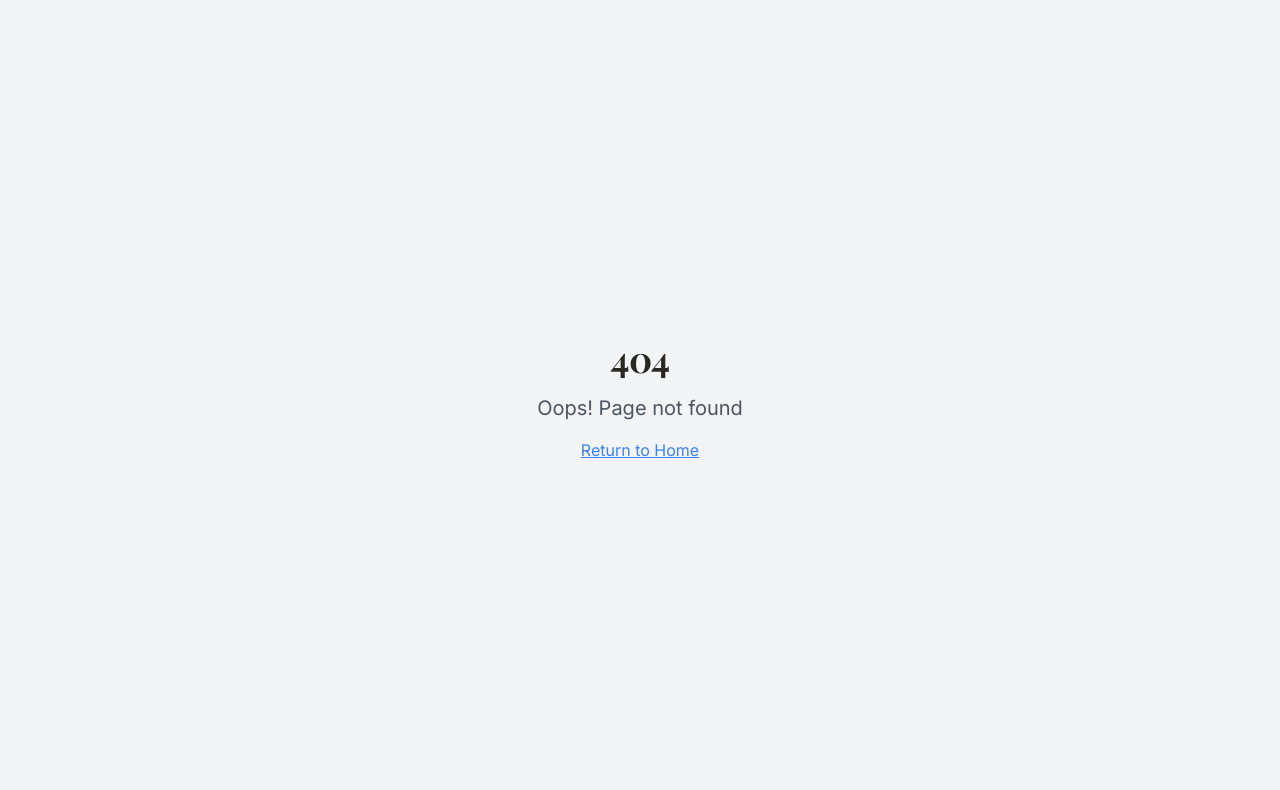
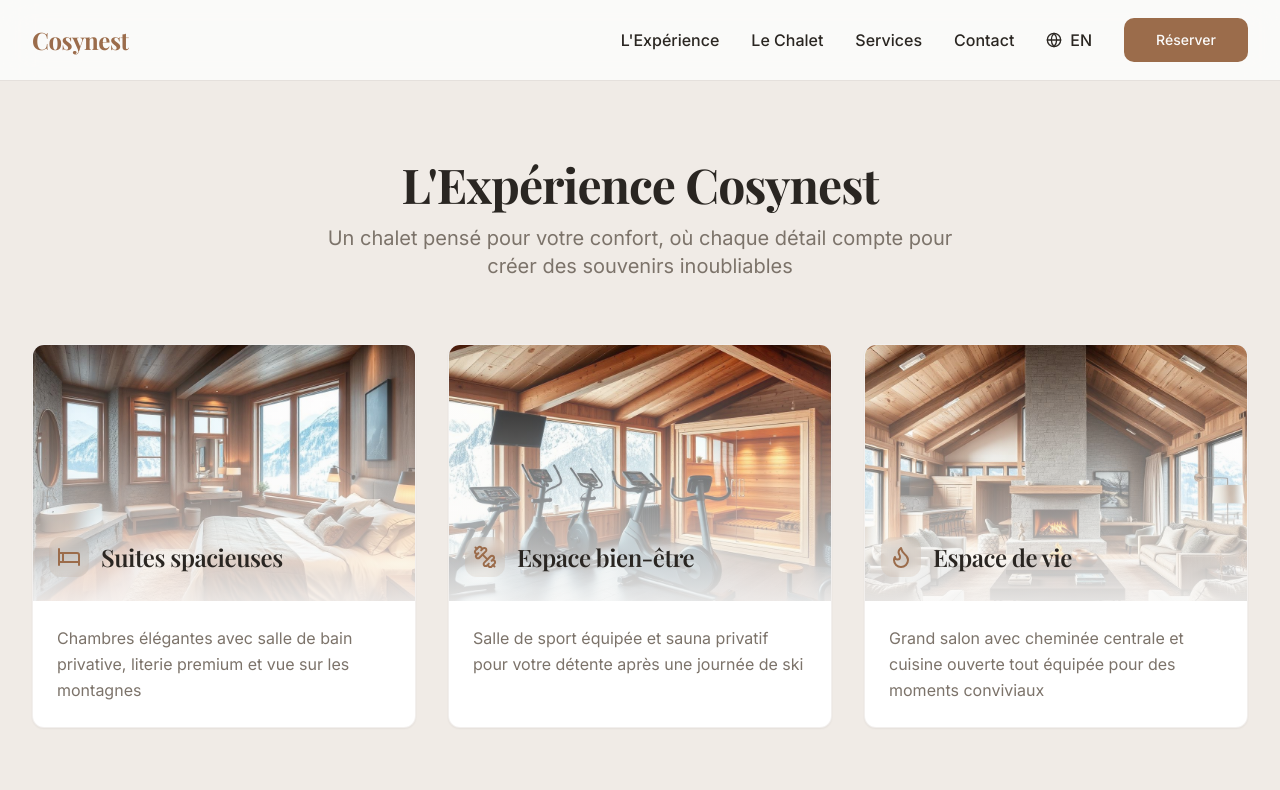
Before and after one commit to sebastienteissonniere-dot/cosynest-alpine-escape-4d6c5cd0, a React (Vite) app: page /chalet in a window 1280 px wide. Before the commit this address had no page. Shown: the top 790 px of the page. Built offline with nearby package versions, Linux system fonts and the light colour scheme; the HTML template or start-up script is replaced by a standard one.

Commit message:
Add "Le Chalet" page navigation

```diff
--- a/src/App.tsx
+++ b/src/App.tsx
@@ -6,6 +6,7 @@ import { BrowserRouter, Routes, Route } from "react-router-dom";
 import { LanguageProvider } from "@/contexts/LanguageContext";
 import Index from "./pages/Index";
 import Reservation from "./pages/Reservation";
+import Chalet from "./pages/Chalet";
 import NotFound from "./pages/NotFound";
 
 const queryClient = new QueryClient();
@@ -19,6 +20,7 @@ const App = () => (
         <BrowserRouter>
           <Routes>
             <Route path="/" element={<Index />} />
+            <Route path="/chalet" element={<Chalet />} />
             <Route path="/reservation" element={<Reservation />} />
             {/* ADD ALL CUSTOM ROUTES ABOVE THE CATCH-ALL "*" ROUTE */}
             <Route path="*" element={<NotFound />} />
--- a/src/components/Navigation.tsx
+++ b/src/components/Navigation.tsx
@@ -34,7 +34,7 @@ const Navigation = () => {
               {t("nav.experience")}
             </button>
             <button
-              onClick={() => scrollToSection("chalet")}
+              onClick={() => navigate("/chalet")}
               className="text-foreground hover:text-primary transition-smooth font-medium"
             >
               {t("nav.chalet")}
@@ -90,7 +90,10 @@ const Navigation = () => {
               {t("nav.experience")}
             </button>
             <button
-              onClick={() => scrollToSection("chalet")}
+              onClick={() => {
+                navigate("/chalet");
+                setIsOpen(false);
+              }}
               className="block w-full text-left py-2 text-foreground hover:text-primary transition-smooth font-medium"
             >
               {t("nav.chalet")}
--- /dev/null
+++ b/src/pages/Chalet.tsx
@@ -0,0 +1,23 @@
+import Navigation from "@/components/Navigation";
+import Experience from "@/components/Experience";
+import ChaletInfo from "@/components/ChaletInfo";
+import Services from "@/components/Services";
+import Contact from "@/components/Contact";
+import Footer from "@/components/Footer";
+
+const Chalet = () => {
+  return (
+    <div className="min-h-screen">
+      <Navigation />
+      <div className="pt-20">
+        <Experience />
+        <ChaletInfo />
+        <Services />
+        <Contact />
+      </div>
+      <Footer />
+    </div>
+  );
+};
+
+export default Chalet;
```
